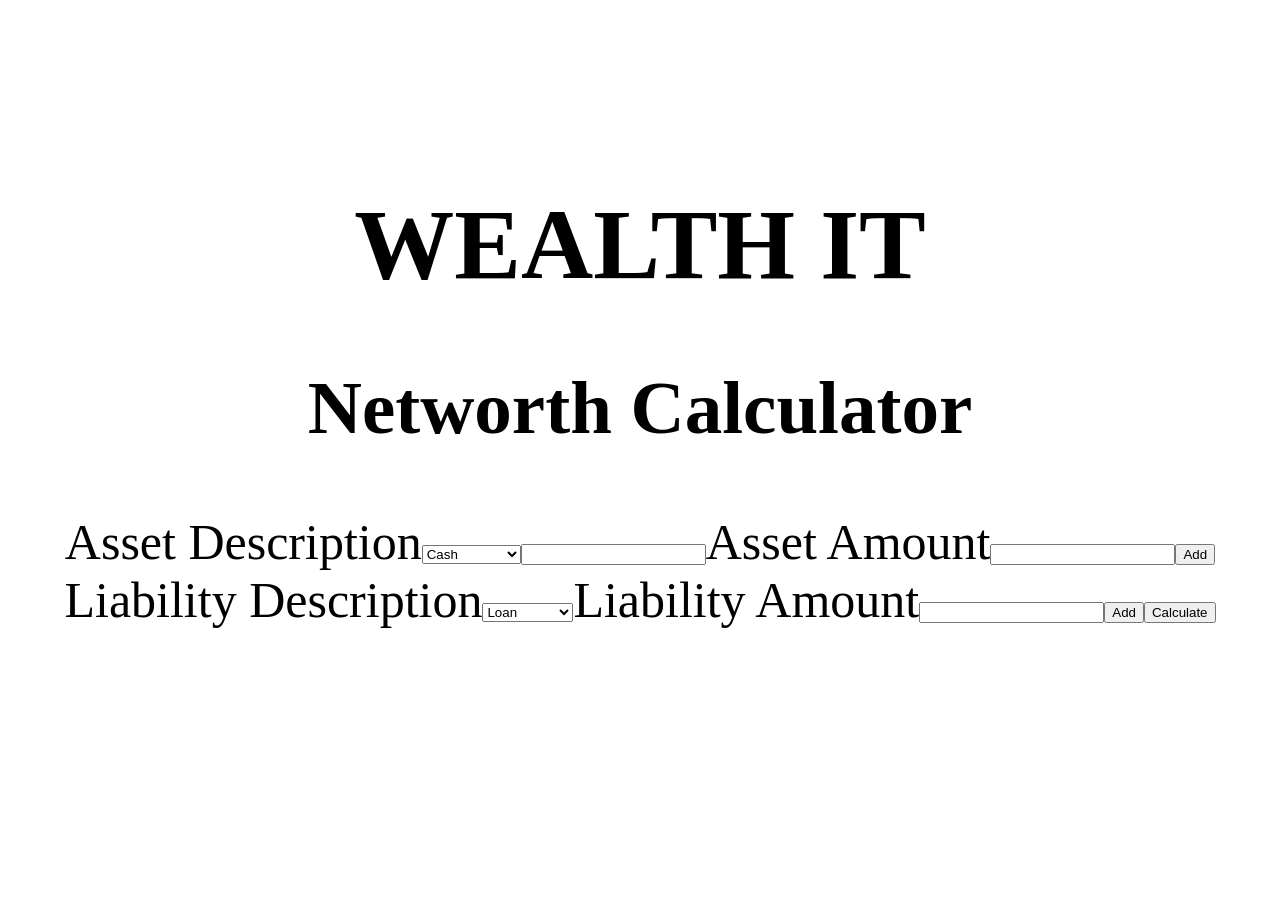
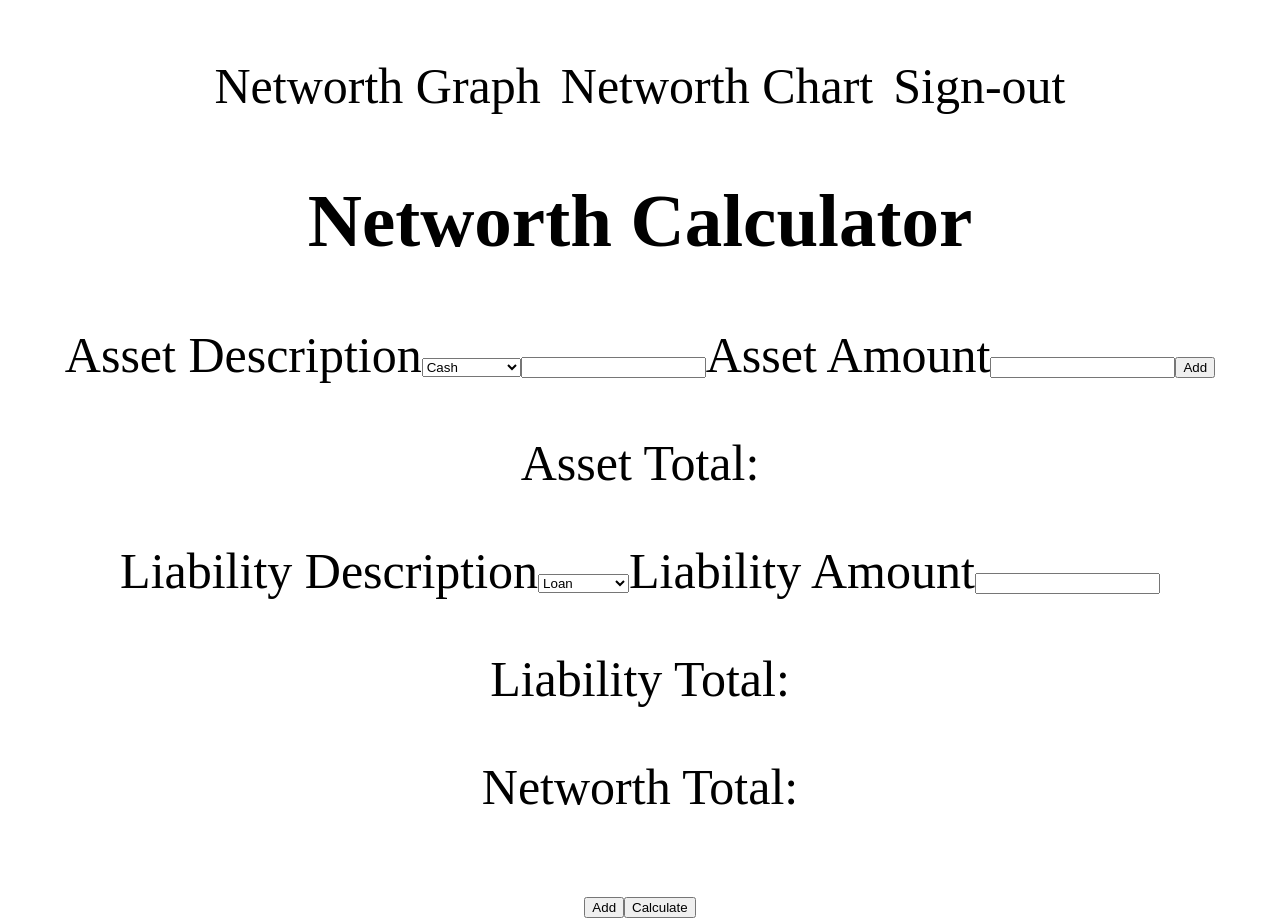
Before and after one commit to FranklynRod/wealthit_client, a React (Create React App) app: page / in a window 1280 px wide. Before the commit the page ends 816 px from the top, so only its background shows below. Built offline with nearby package versions, Linux system fonts and the light colour scheme; a web font is replaced by a local one.

Commit message:
feat: refactored calculator to be smaller components

```diff
--- a/src/App.js
+++ b/src/App.js
@@ -1,12 +1,14 @@
 
 import './App.css';
 import Header from './components/Header/Header';
-import NetworthCalculator from './components/NetworthCalculator'
+import NavBar from './components/NavBar/NavBar';
+import NetworthCalculator from './components/NetworthCalculator/NetworthCalculator'
 
 function App() {
   return (
     <div className="App">
       <Header/>
+      <NavBar/>
       <NetworthCalculator/>
     </div>
   );
--- /dev/null
+++ b/src/components/Header/Asset/Asset.js
@@ -0,0 +1,23 @@
+import React from 'react'
+
+const Asset = () => {
+  //Asset State
+
+
+  return (
+    <><label for="cars">Asset Description</label><select id="assets" name="assets">
+          <option value="cash">Cash</option>
+          <option value="retirement">Retirement</option>
+          <option value="investment">Investment</option>
+          <option value="equity">Home Equity</option>
+          <option value="other">Other</option>
+      </select><input type="text" name="other" id="other"></input>
+        Asset Amount
+        <input id='asset-amount'></input>
+        <button>Add</button>
+        <p>Asset Total: </p></>
+
+  )
+}
+
+export default Asset
--- a/src/components/Header/Header.css
+++ b/src/components/Header/Header.css
@@ -17,6 +17,8 @@
 
   h1 {
     margin: 0;
+    position: sticky;
+
   }
 
   /* @font-palette-values --Grays {
--- /dev/null
+++ b/src/components/Liability/Liability.js
@@ -0,0 +1,22 @@
+import React from 'react'
+
+const Liability = () => {
+  return (
+    <>
+    <label for="cars">Liability Description</label>
+        <select id="liability" name="liability">
+          <option value="loan">Loan</option>
+          <option value="credit-card">Credit Card</option>
+          <option value="Klarna">Klarna</option>
+          <option value="Afterpay">Afterpay</option>
+          <option value="Other">Other</option>
+        </select>
+        { document.getElementById("liability")?.value === "Other" && <input type="text" name="other" id="other"> </input>}
+        Liability Amount
+        <input id='liability-amount'></input>
+        <p>Liability Total: </p>
+        </>
+  )
+}
+
+export default Liability
--- /dev/null
+++ b/src/components/NavBar/NavBar.css
@@ -0,0 +1,15 @@
+#nav {
+    list-style: none;
+    display: flex;
+    justify-content: center;
+    padding: 0;
+  }
+
+  #nav li {
+    margin: 0 10px;
+  }
+
+  #nav a {
+    text-decoration: none;
+    color: black;
+  }
--- /dev/null
+++ b/src/components/NavBar/NavBar.js
@@ -0,0 +1,17 @@
+import React from 'react'
+import './NavBar.css'
+
+const NavBar = () => {
+  return (
+    <div>
+    <ul id="nav">
+      <li><a href="#">Networth Graph</a></li>
+      <li><a href="#">Networth Chart</a></li>
+      <li><a href="#">Sign-out</a></li>
+    </ul>
+  </div>
+
+  )
+}
+
+export default NavBar
--- a/src/components/NetworthCalculator.js
+++ /dev/null
@@ -1,39 +0,0 @@
-import React from "react";
-
-const NetworthCalculator = () => {
-  return (
-    <div>
-      <h2>Networth Calculator</h2>
-      <form>
-        <label for="cars">Asset Description</label>
-        <select id="assets" name="assets">
-          <option value="cash">Cash</option>
-          <option value="retirement">Retirement</option>
-          <option value="investment">Investment</option>
-          <option value="equity">Home Equity</option>
-          <option value="other">Other</option>
-        </select>
-        <input type="text" name="other" id="other"></input>
-        Asset Amount
-        <input></input>
-        <button>Add</button>
-        <label for="cars">Liability Description</label>
-        <select id="liability" name="liability">
-          <option value="loan">Loan</option>
-          <option value="credit-card">Credit Card</option>
-          <option value="Klarna">Klarna</option>
-          <option value="Afterpay">Afterpay</option>
-          <option value="Other">Other</option>
-        </select>
-        { document.getElementById("liability")?.value === "Other" && <input type="text" name="other" id="other"> </input>}
-
-        Liability Amount
-        <input></input>
-        <button>Add</button>
-        <button>Calculate</button>
-      </form>
-    </div>
-  );
-};
-
-export default NetworthCalculator;
--- /dev/null
+++ b/src/components/NetworthCalculator/NetworthCalculator.js
@@ -0,0 +1,23 @@
+import React from "react";
+import Asset from "../Header/Asset/Asset";
+import Liability from "../Liability/Liability";
+//State
+//props from asset and liability will be caluculated in networth
+//Displayed
+
+const NetworthCalculator = () => {
+  return (
+    <div>
+      <h2>Networth Calculator</h2>
+      <form>
+        <Asset/>
+        <Liability/>
+        <p>Networth Total:</p>
+        <button>Add</button>
+        <button>Calculate</button>
+      </form>
+    </div>
+  );
+};
+
+export default NetworthCalculator;
```
Also changed, not shown: src/components/NetworthCalculator/Networth.css (added).
